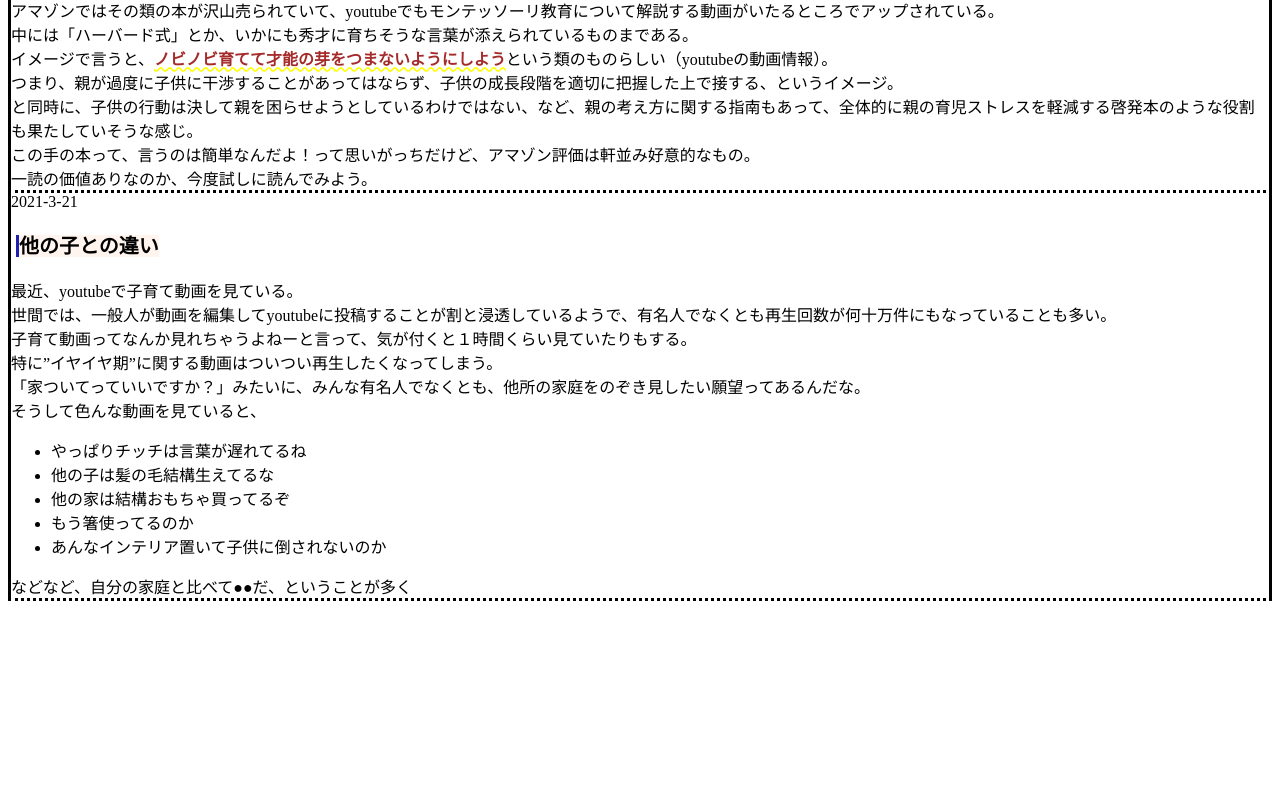
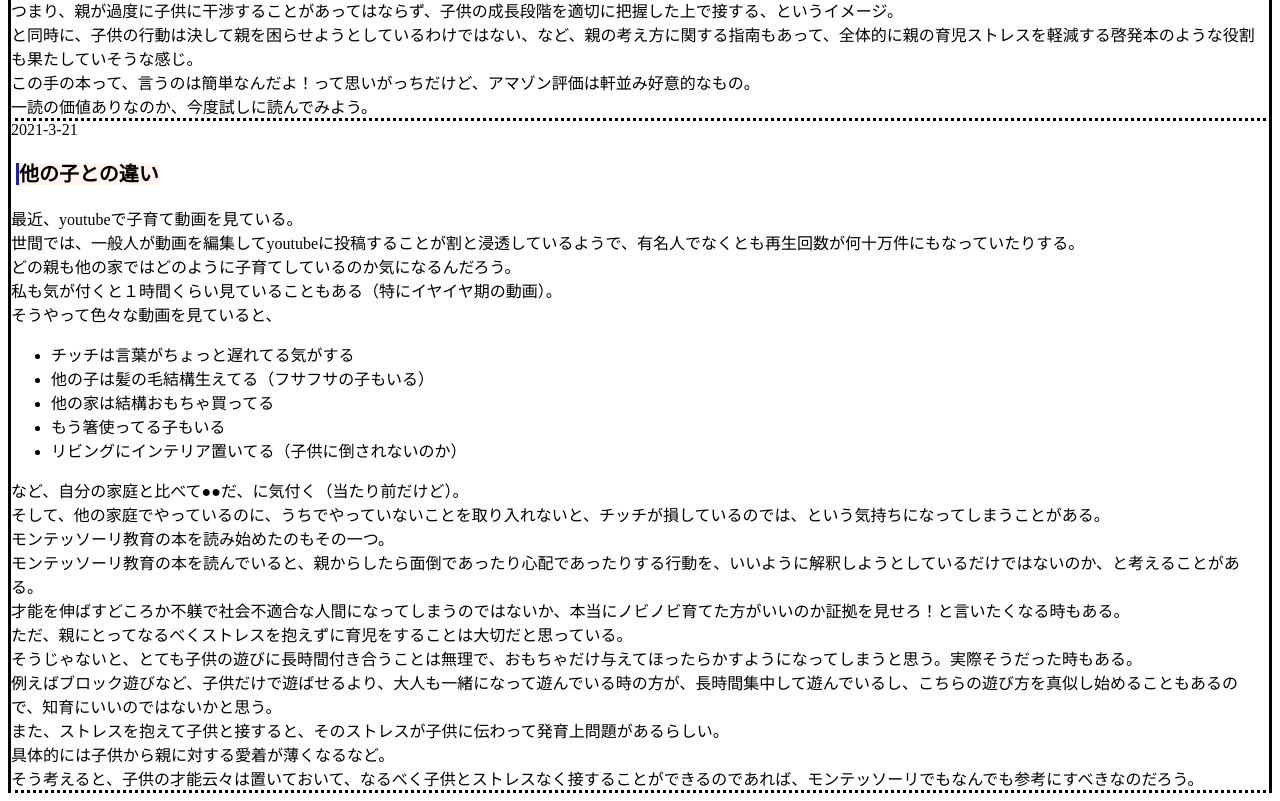
Before and after one commit to taka-chiyo/second, a plain HTML site: page life.html in a window 1280 px wide. Shown: the part 1220-2021 px from the top of the page. Before the commit the page ends 1829 px from the top, so only its background shows below. Drawn offline with Linux system fonts and the light colour scheme.

Commit message:
Add files via upload

```diff
--- a/life.html
+++ b/life.html
@@ -11,14 +11,13 @@
     <img src="child.jpg" class="child">
 
      <div class="sub-title">
-       チッチはもうすぐ２歳<br>
-       ここまで順調に育ってきた。<br>
-       しかし、育児本やネット情報と比べると、「うちの子は少し言葉が遅いのかな」などと考えてしまうため、育成状況について、気が付いた時になんとなく記録することにした。
+      チッチの成長と子育ての記録<br>
      </div>
     </div>
     <div class="R3 R3-2">
       2021-3-2
       <h3><span class="title">歯磨きが嫌い</span></h3>
+      【１歳１０ヵ月】
       以前から歯磨きを嫌がるチッチ<br>
       最初の頃は「あ～の口」というと「あ～」と開けてくれてたのに。<br>
       今年に入って下顎の前歯の裏に歯石がたまっているのを発見。<br>
@@ -33,7 +32,6 @@
     <div class="R3 R3-3-3">
       2021-3-3
       <h3><span class="title">もうすぐ魔の２歳児がやってくる</span></h3>
-      チッチは１歳８ヵ月<br>
       最近甘えん坊になっている<br>
       泣きながら抱っこをせがんでくる<br>
       そして、思い通りにならないと<br>
@@ -64,21 +62,28 @@
       2021-3-21
       <h3><span class="title">他の子との違い</span></h3>
       最近、youtubeで子育て動画を見ている。<br>
-      世間では、一般人が動画を編集してyoutubeに投稿することが割と浸透しているようで、有名人でなくとも再生回数が何十万件にもなっていることも多い。<br>
-      子育て動画ってなんか見れちゃうよねーと言って、気が付くと１時間くらい見ていたりもする。<br>
-      特に”イヤイヤ期”に関する動画はついつい再生したくなってしまう。<br>
-      「家ついてっていいですか？」みたいに、みんな有名人でなくとも、他所の家庭をのぞき見したい願望ってあるんだな。<br>
-      そうして色んな動画を見ていると、
+      世間では、一般人が動画を編集してyoutubeに投稿することが割と浸透しているようで、有名人でなくとも再生回数が何十万件にもなっていたりする。<br>
+      どの親も他の家ではどのように子育てしているのか気になるんだろう。<br>
+      私も気が付くと１時間くらい見ていることもある（特にイヤイヤ期の動画）。<br>
+      そうやって色々な動画を見ていると、
       <ul>
-        <li>やっぱりチッチは言葉が遅れてるね</li>
-        <li>他の子は髪の毛結構生えてるな</li>
-        <li>他の家は結構おもちゃ買ってるぞ</li>
-        <li>もう箸使ってるのか</li>
-        <li>あんなインテリア置いて子供に倒されないのか</li>
+        <li>チッチは言葉がちょっと遅れてる気がする</li>
+        <li>他の子は髪の毛結構生えてる（フサフサの子もいる）</li>
+        <li>他の家は結構おもちゃ買ってる</li>
+        <li>もう箸使ってる子もいる</li>
+        <li>リビングにインテリア置いてる（子供に倒されないのか）</li>
       </ul>
-      などなど、自分の家庭と比べて●●だ、ということが多く
-
-
+      など、自分の家庭と比べて●●だ、に気付く（当たり前だけど）。<br>
+      そして、他の家庭でやっているのに、うちでやっていないことを取り入れないと、チッチが損しているのでは、という気持ちになってしまうことがある。<br>
+      モンテッソーリ教育の本を読み始めたのもその一つ。<br>
+      モンテッソーリ教育の本を読んでいると、親からしたら面倒であったり心配であったりする行動を、いいように解釈しようとしているだけではないのか、と考えることがある。<br>
+      才能を伸ばすどころか不躾で社会不適合な人間になってしまうのではないか、本当にノビノビ育てた方がいいのか証拠を見せろ！と言いたくなる時もある。<br>
+      ただ、親にとってなるべくストレスを抱えずに育児をすることは大切だと思っている。<br>
+      そうじゃないと、とても子供の遊びに長時間付き合うことは無理で、おもちゃだけ与えてほったらかすようになってしまうと思う。実際そうだった時もある。<br>
+      例えばブロック遊びなど、子供だけで遊ばせるより、大人も一緒になって遊んでいる時の方が、長時間集中して遊んでいるし、こちらの遊び方を真似し始めることもあるので、知育にいいのではないかと思う。<br>
+      また、ストレスを抱えて子供と接すると、そのストレスが子供に伝わって発育上問題があるらしい。<br>
+      具体的には子供から親に対する愛着が薄くなるなど。<br>
+      そう考えると、子供の才能云々は置いておいて、なるべく子供とストレスなく接することができるのであれば、モンテッソーリでもなんでも参考にすべきなのだろう。<br>
 
     </div>
   </div>
```
